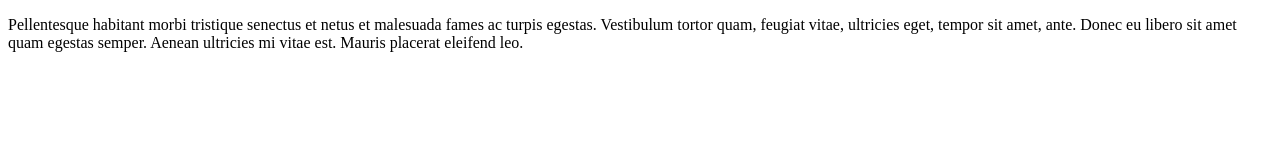
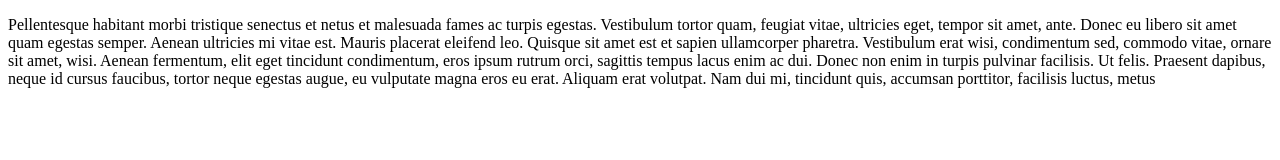
Before and after one commit to gitashton/essay, a plain HTML site: page index.html in a window 1280 px wide. Drawn offline with Linux system fonts and the light colour scheme.

Commit message:
Update index.html

```diff
--- a/index.html
+++ b/index.html
@@ -8,7 +8,7 @@
   </head>
 
   <body>
-    <p>Pellentesque habitant morbi tristique senectus et netus et malesuada fames ac turpis egestas. Vestibulum tortor quam, feugiat vitae, ultricies eget, tempor sit amet, ante. Donec eu libero sit amet quam egestas semper. Aenean ultricies mi vitae est. Mauris placerat eleifend leo.</p>
+    <p>Pellentesque habitant morbi tristique senectus et netus et malesuada fames ac turpis egestas. Vestibulum tortor quam, feugiat vitae, ultricies eget, tempor sit amet, ante. Donec eu libero sit amet quam egestas semper. Aenean ultricies mi vitae est. Mauris placerat eleifend leo. Quisque sit amet est et sapien ullamcorper pharetra. Vestibulum erat wisi, condimentum sed, commodo vitae, ornare sit amet, wisi. Aenean fermentum, elit eget tincidunt condimentum, eros ipsum rutrum orci, sagittis tempus lacus enim ac dui. Donec non enim in turpis pulvinar facilisis. Ut felis. Praesent dapibus, neque id cursus faucibus, tortor neque egestas augue, eu vulputate magna eros eu erat. Aliquam erat volutpat. Nam dui mi, tincidunt quis, accumsan porttitor, facilisis luctus, metus</p>
   </body>
 
  </html>
```
